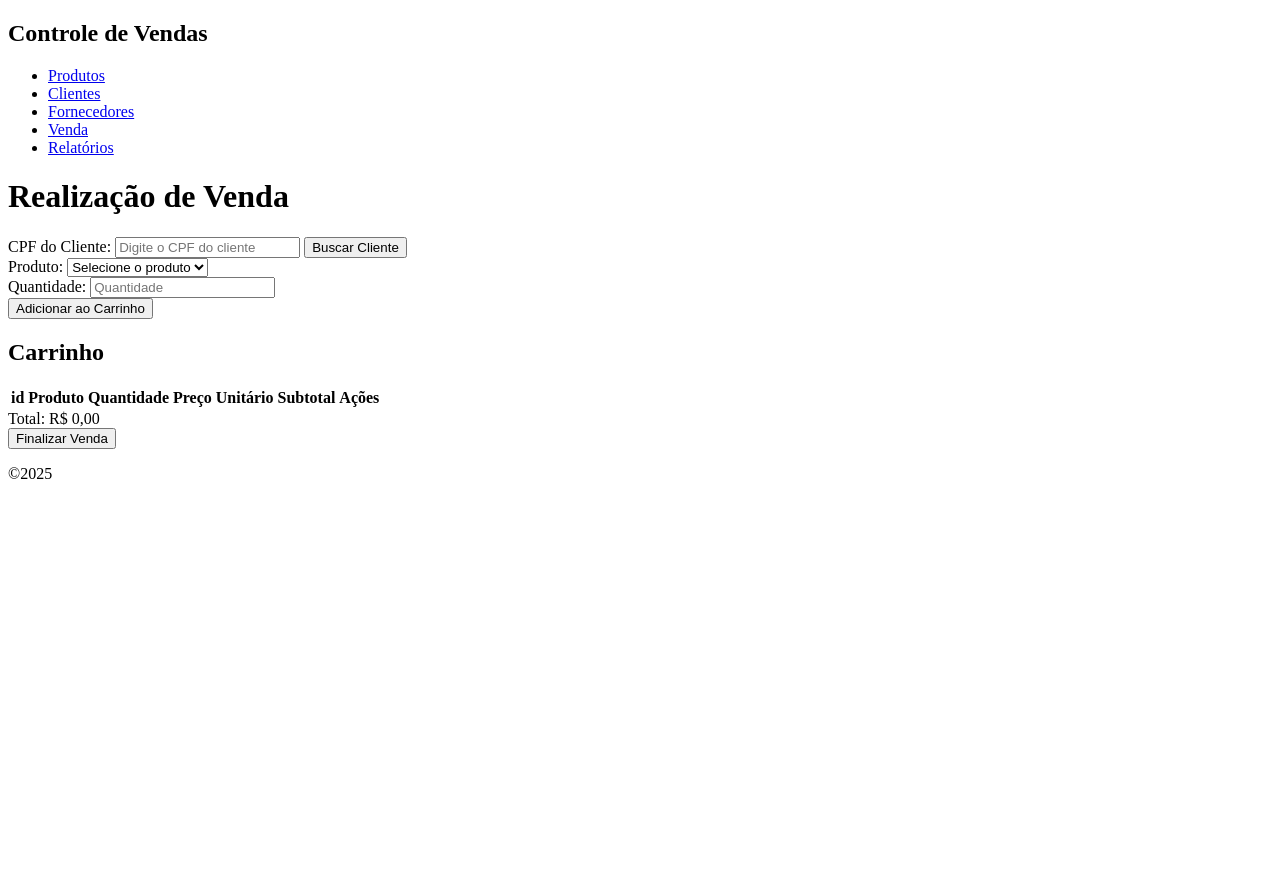
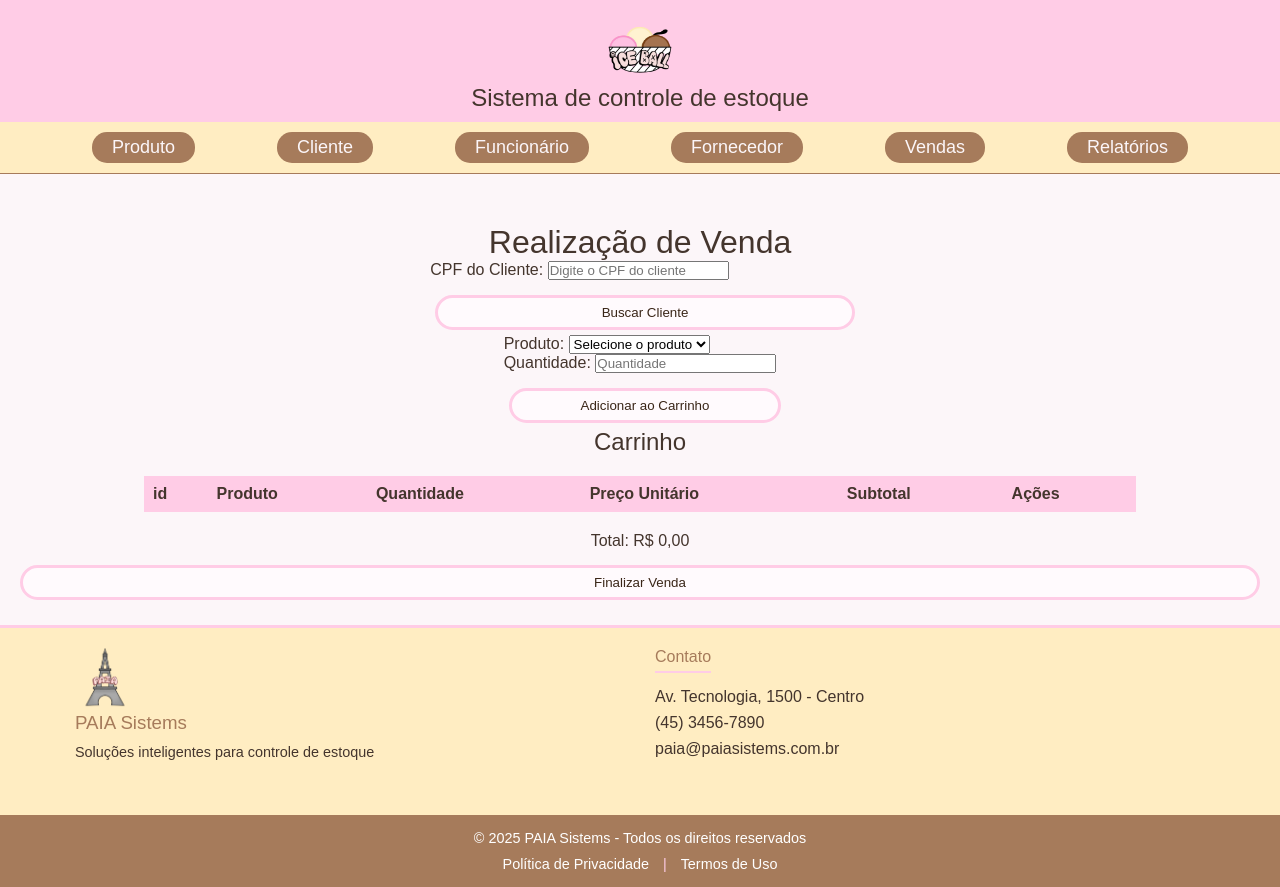
Before and after one commit to annaclaralemossilva/dozero, a plain HTML site: page pub/vendas.html in a window 1280 px wide. Before the commit the page ends 800 px from the top, so only its background shows below. Drawn offline with Linux system fonts and the light colour scheme; a web font is replaced by a local one.

Commit message:
Update vendas.html

```diff
--- a/pub/vendas.html
+++ b/pub/vendas.html
@@ -1,29 +1,35 @@
 <!DOCTYPE html>
-<html lang="pt-br">
+<html lang="pt-BR">
 <head>
     <meta charset="UTF-8">
     <meta name="viewport" content="width=device-width, initial-scale=1.0">
-    <title>Realização de Venda</title>
-    <link rel="stylesheet" href="venda.css">
-    <script src="venda.js"></script>
+    <title>Sistema de Gerenciamento - Cliente</title>
+    <link rel="preconnect" href="https://fonts.googleapis.com">
+    <link rel="preconnect" href="https://fonts.gstatic.com" crossorigin>
+    <link href="https://fonts.googleapis.com/css2?family=Comic+Neue:ital,wght@0,300;0,400;0,700;1,300;1,400;1,700&family=Sour+Gummy:wdth,wght@100..125,377&display=swap" rel="stylesheet">
+    <link rel="stylesheet" href="cliente.css">
+    <script src="cliente.js"></script>
 </head>
-<body onload="buscarProdutos()">
+<body>
+    <!-- Cabeçalho com logo -->
     <header>
-    <div class="cabecalho">
-        <h2>Controle de Vendas</h2>
-        <nav>
-            <ul>
-                <li><a href="produto.html">Produtos</a></li>
-                <li><a href="cliente.html">Clientes</a></li>
-                <li><a href="fornecedor.html">Fornecedores</a></li>
-                <li><a href="venda.html">Venda</a></li>
-                <li><a href="relatorios.html">Relatórios</a></li>
-            </ul>
-        </nav>
-    </div>
+        <img src="imagens/logo.png" alt="ice" class="logo">
+        <h2>Sistema de controle de estoque</h2>
     </header>
 
-<div id="main-container">
+    <!-- Menu de navegação superior -->
+    <nav>
+        <div class="nav-buttons">
+            <a href="produto.html" class="nav-btn">Produto</a>
+            <a href="cliente.html" class="nav-btn">Cliente</a>
+            <a href="funcionario.html" class="nav-btn">Funcionário</a>
+            <a href="fornecedor.html" class="nav-btn">Fornecedor</a>
+            <a href="venda.html" class="nav-btn">Vendas</a>
+            <a href="relatorio.html" class="nav-btn">Relatórios</a>
+        </div>
+    </nav>
+        <!-- Conteúdo principal -->
+        <div class="main-content">
             <h1>Realização de Venda</h1>
 
                 <form id="cliente-form">
@@ -70,9 +76,35 @@
                <!-- Finalizar Venda -->
                <button type="button" class="alinhaBtns" onclick="finalizarVenda()">Finalizar Venda</button>
         </div>
+</div>
 
-<footer>
-    <p>©2025</p>
+    <!-- Footer -->
+    <footer class="footer">
+    <div class="footer-container">
+    <div class="footer-section company-info">
+    <div class="paia">
+            <img src="imagens/paia.png" alt="empresa" class="paia">
+        </div>
+    <h3>PAIA Sistems</h3>
+    <p>Soluções inteligentes para controle de estoque</p>
+    </div>
+
+    <div class="footer-section contact">
+    <h4>Contato</h4>
+    <p><i class="location-icon"></i> Av. Tecnologia, 1500 - Centro</p>
+    <p><i class="phone-icon"></i> (45) 3456-7890</p>
+    <p><i class="email-icon"></i> paia@paiasistems.com.br</p>
+    </div>
+
+    </div>
+    <div class="footer-bottom">
+    <p>&copy; 2025 PAIA Sistems - Todos os direitos reservados</p>
+    <div class="footer-bottom-links">
+    <a href="#">Política de Privacidade</a>
+    <span class="separator">|</span>
+    <a href="#">Termos de Uso</a>
+    </div>
+    </div>
     </footer>
 </body>
 </html>
```
Lines whose indentation alone changed are shown as unchanged.
